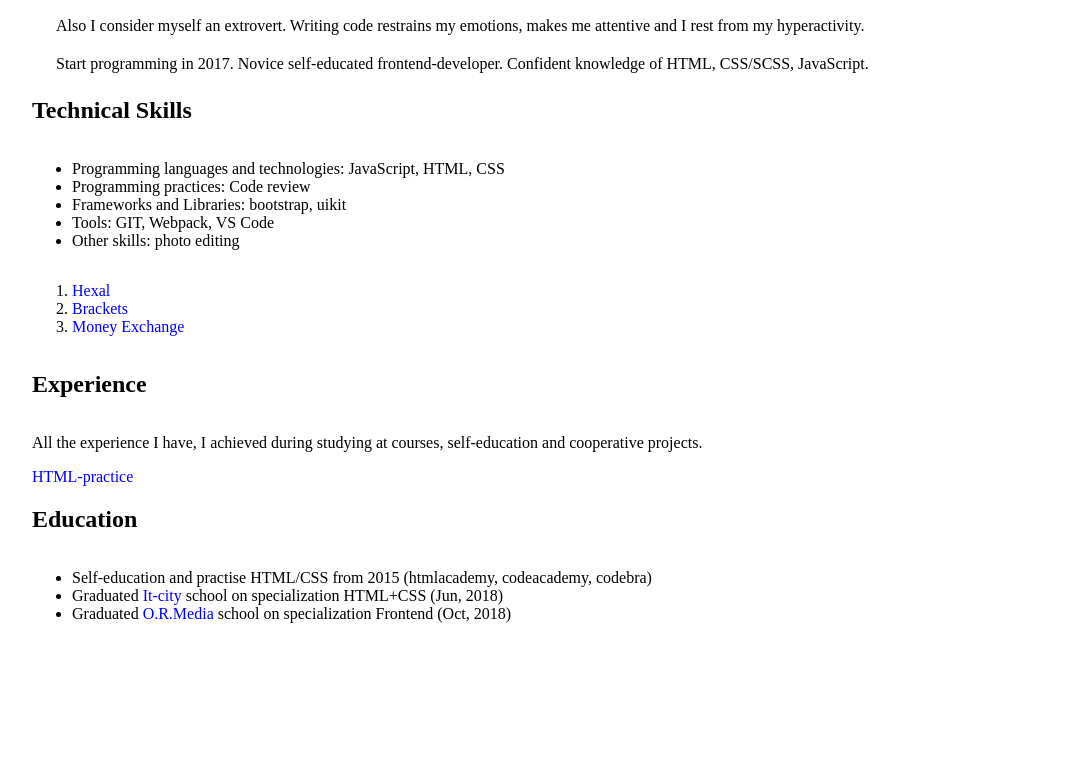
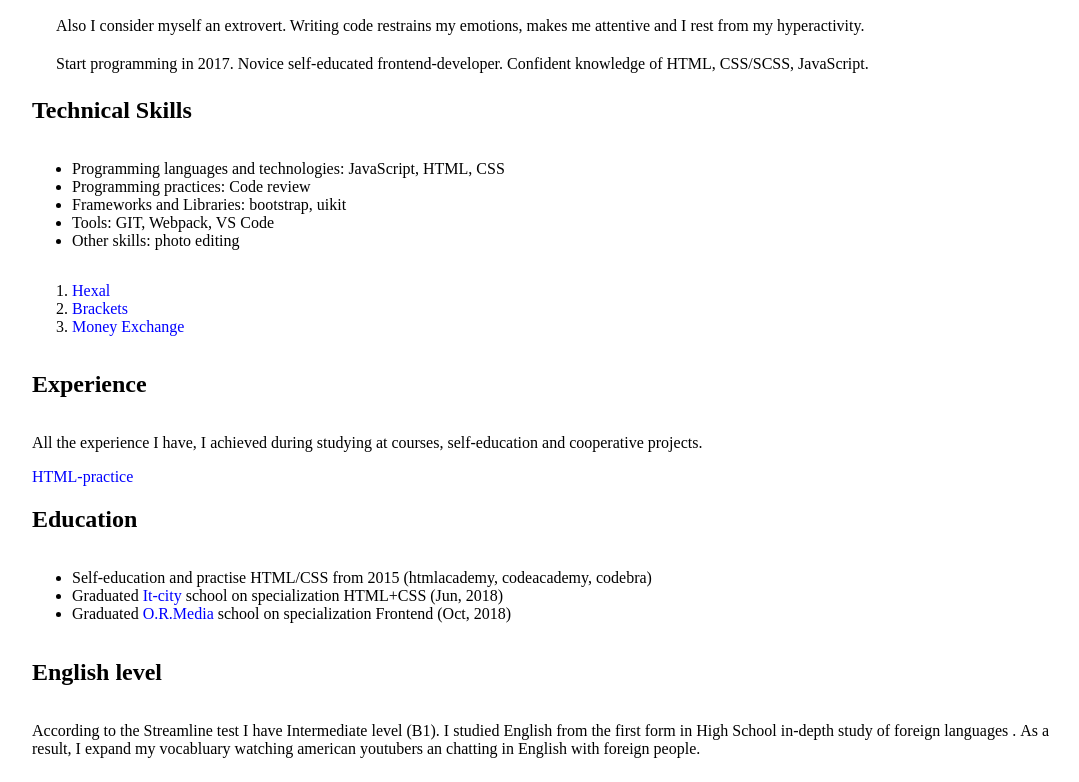
Before and after one commit to 505Flamingo/rsschool-cv, a plain HTML site: page index.html in a window 1280 px wide. Shown: the part 404-1186 px from the top of the page, without its empty margins (96-1175 px from the left). Before the commit the page ends 1051 px from the top, so only its background shows below. Drawn offline with Linux system fonts and the light colour scheme.

Commit message:
feat: add all cv

```diff
--- a/index.html
+++ b/index.html
@@ -71,10 +71,14 @@
                 <li>Graduated  <a href="https://itcity.by/">It-city</a> school on specialization HTML+CSS (Jun, 2018)</li>
                 <li>Graduated <a href="http://ormedia.by/#/frontEnd">O.R.Media</a>  school on specialization Frontend (Oct, 2018)</li>
             </ul>
-
         </section>
-
-
+        <section class="english">
+            <h2>English level</h2>
+            <p>According to the Streamline test I have Intermediate level (B1).
+                I studied English from the first form in High School in-depth
+                study of foreign languages . Аs a result, I expand my vocabluary
+                watching american youtubers an chatting in English with foreign people.</p>
+        </section>
     </section>
 </body>
 
--- a/styles.css
+++ b/styles.css
@@ -23,7 +23,7 @@ section {
     display: flex;
 }
 
-.summary, .skills, .code-examples, .experience, .education  {
+.summary, .skills, .code-examples, .experience, .education, .english  {
     flex-direction: column;
 }
 
```
